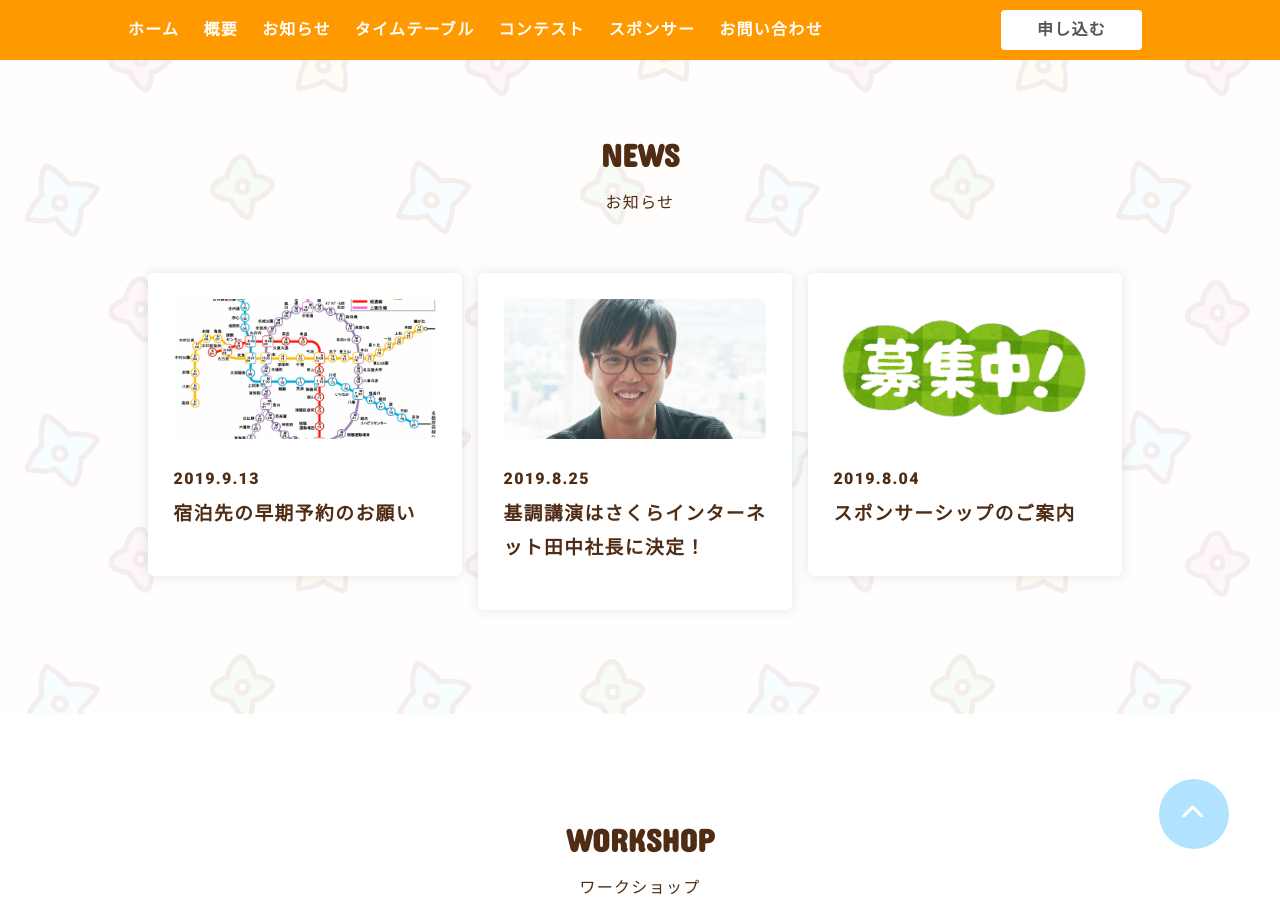
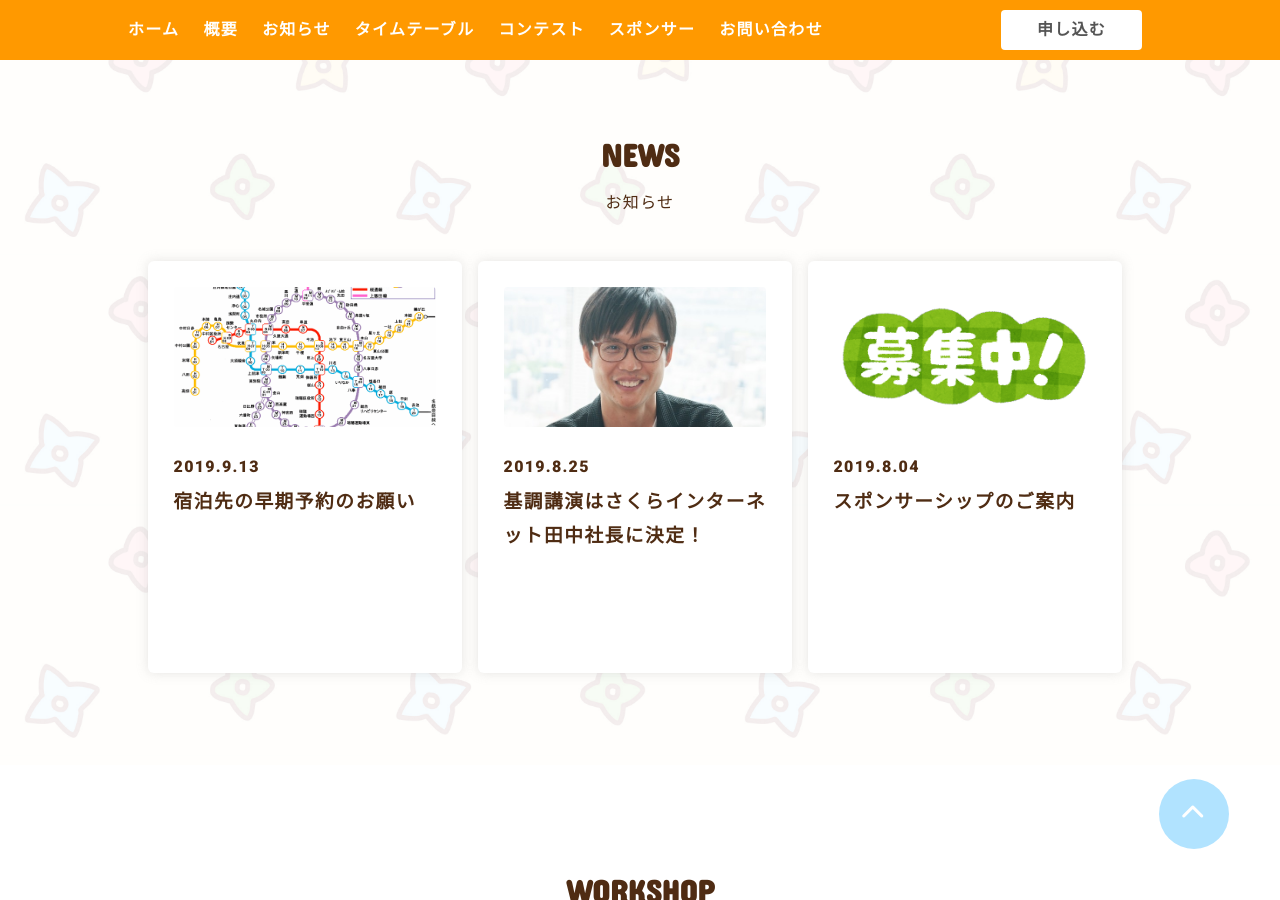
Before and after one commit to coderdojo-japan/dojocon2019.coderdojo.jp, a Jekyll site: the page built from index.md, in a window 1280 px wide and 900 px high, scrolled down 3079 px. Built offline with Jekyll 4.4.1, drawn with Linux system fonts in a browser that asks for light colours; nearby versions of some CDN libraries.

Commit message:
お知らせ記事のサイズ変更(レイアウト修正

```diff
--- a/css/main.scss
+++ b/css/main.scss
@@ -58,7 +58,7 @@ section {
   border-radius: 6px;
   box-shadow: 0px 0px 12px rgba($gray, 0.3);
   float: left; //横並び
-  margin: 24px 8px;
+  margin: 12px 8px;
   text-align: left;
   a {
     text-decoration: none; //外部リンクの下線消す
@@ -95,6 +95,7 @@ section {
 
 //ニュースの記事一覧
 .article-news {
+  height: 40vh;
   padding: 2vw;
   transition: .3s;
   width: calc(33% - 4vw - 16px); //1行に3記事入るようにする
```
